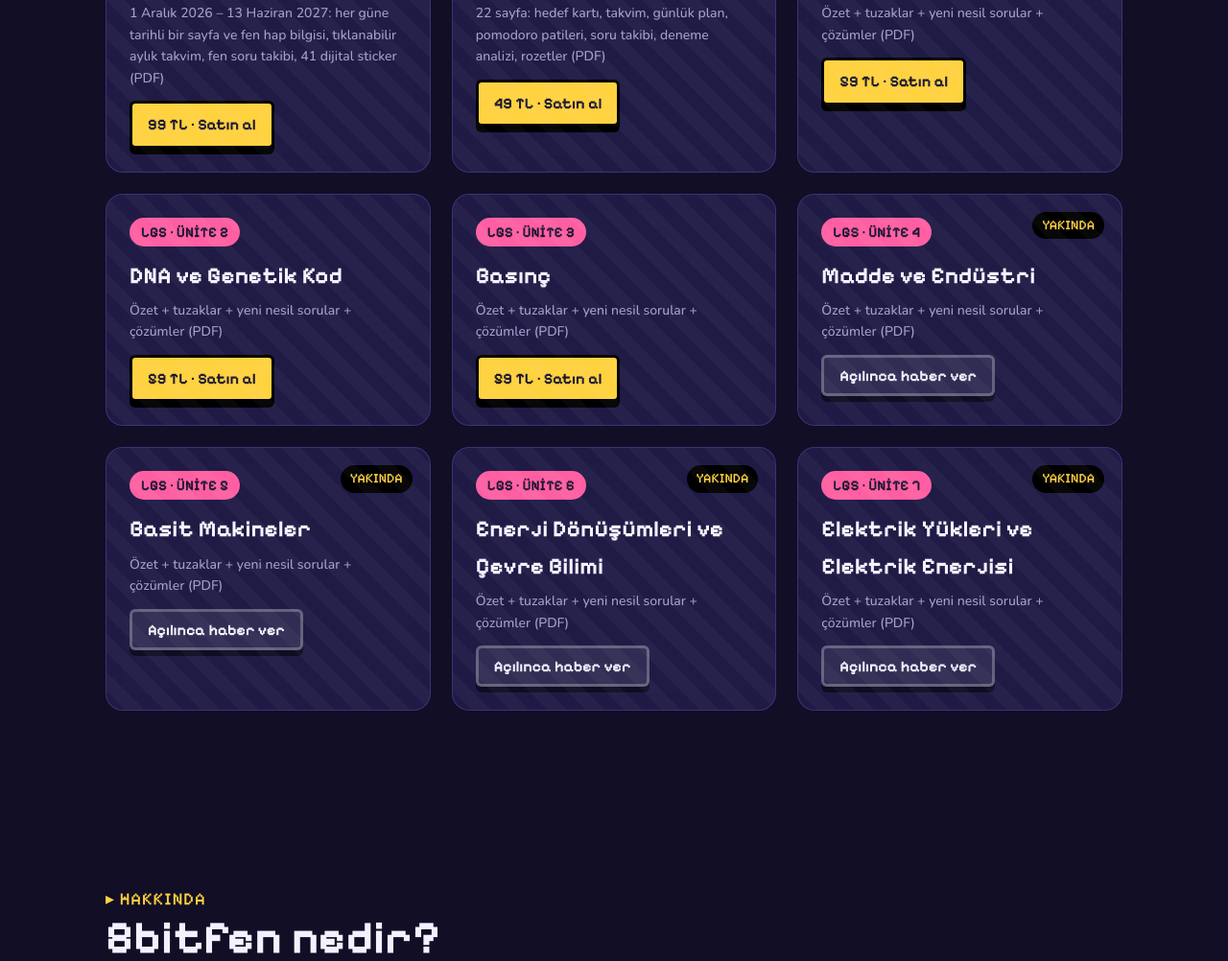
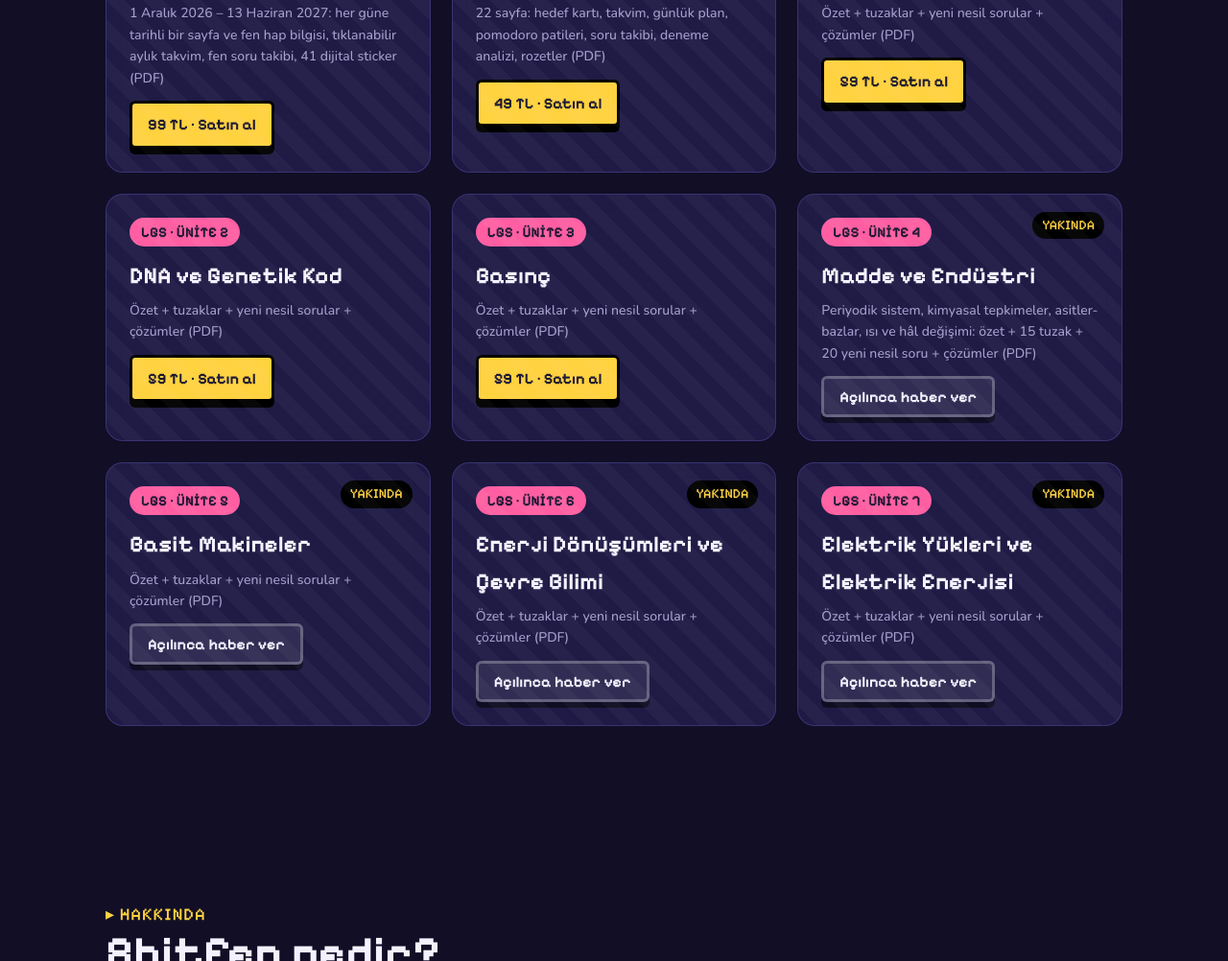
Before and after one commit to 8bitfen/8bitfen.github.io, a plain HTML site: page index.html in a window 1280 px wide. Shown: the part 4931-5933 px from the top of the page at 96% size. Drawn offline with nearby package versions, Linux system fonts and the light colour scheme; animation ran at ten frames a second.

Commit message:
Mağaza: Ünite 4 Madde ve Endüstri kartına içerik ve fiyat eklendi
Co-Authored-By: Claude Opus 5.5 <noreply@anthropic.com>
Claude-Session: https://claude.ai/code/session_01Di5DFDLRhnzbb7MizCvggt

```diff
--- a/index.html
+++ b/index.html
@@ -712,7 +712,7 @@ const BOOKS=[
  [1,"Mevsimler ve İklim","https://www.shopier.com/53166616","59 TL"],
  [2,"DNA ve Genetik Kod","https://www.shopier.com/8bitfen/53167722","59 TL"],
  [3,"Basınç","https://www.shopier.com/8bitfen/53167830","59 TL"],
- [4,"Madde ve Endüstri","",""],
+ [4,"Madde ve Endüstri","","59 TL","Periyodik sistem, kimyasal tepkimeler, asitler-bazlar, ısı ve hâl değişimi: özet + 15 tuzak + 20 yeni nesil soru + çözümler (PDF)"],
  [5,"Basit Makineler","",""],
  [6,"Enerji Dönüşümleri ve Çevre Bilimi","",""],
  [7,"Elektrik Yükleri ve Elektrik Enerjisi","",""]];
```
